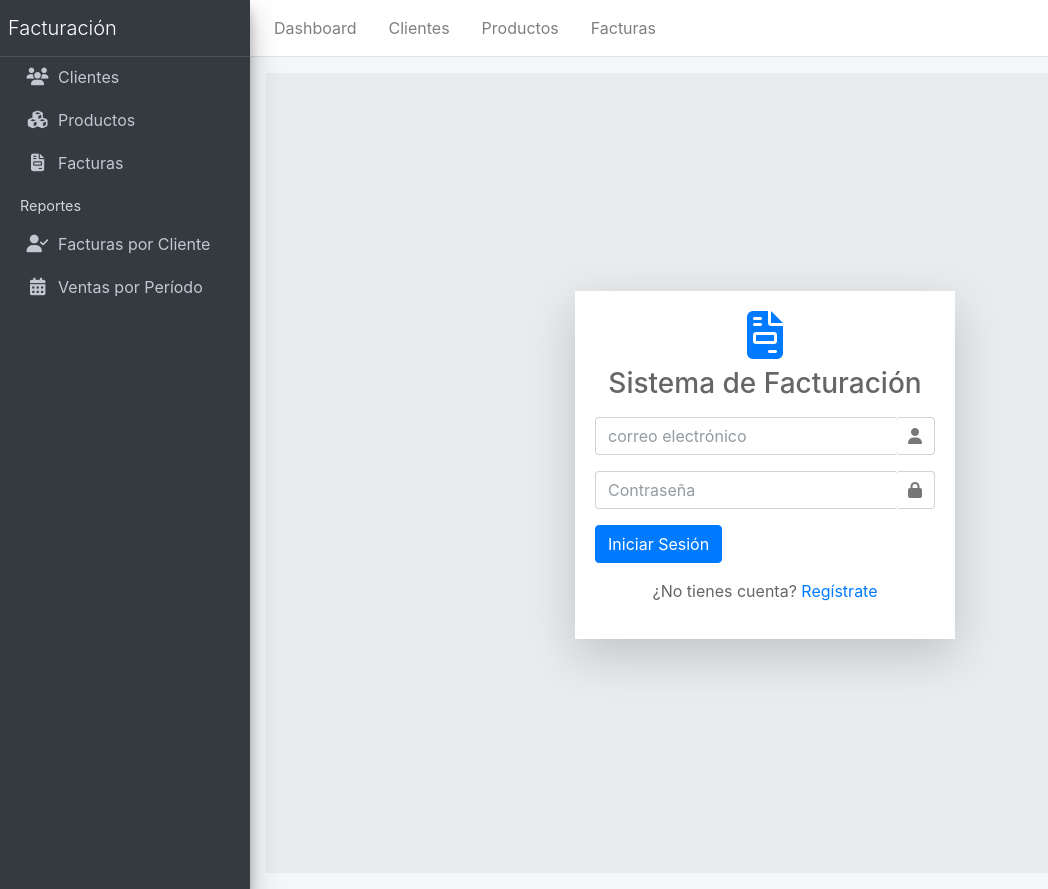
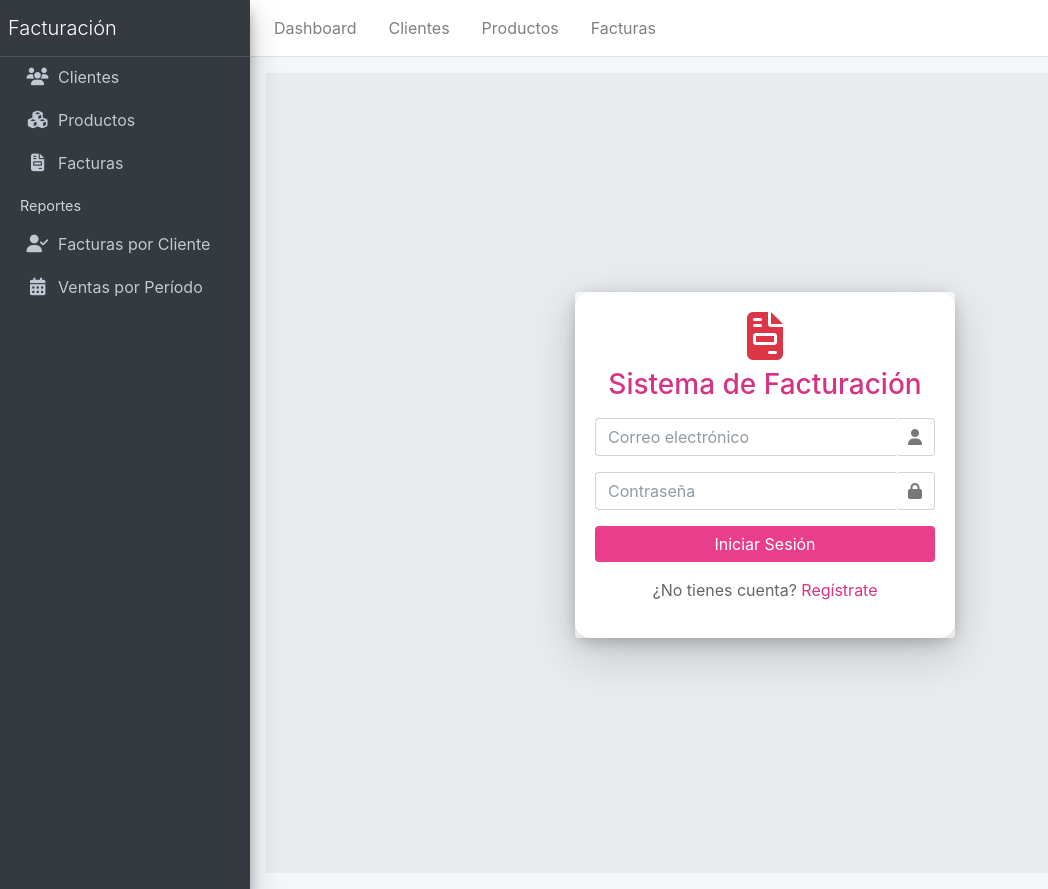
Before and after one commit to benedettichiara3/SISTEMA-DE-FACTURACION-PROG-, a Flask app: page /login in a window 1280 px wide. Shown: the whole page, without its empty margins (0-1048 px from the left). Run offline with Flask 3, Linux system fonts and the light colour scheme; some libraries are stand-ins or nearby versions.

Commit message:
Update login.html

```diff
--- a/templates/login.html
+++ b/templates/login.html
@@ -1,14 +1,34 @@
 {% extends "base.html" %}
 {% block content %}
+
+<style>
+  body {
+    background: linear-gradient(135deg, #f8bbd0, #e1bee7);
+    height: 100vh;
+  }
+  .login-card-body {
+    border-radius: 15px;
+    background: white;
+    box-shadow: 0px 4px 15px rgba(0,0,0,0.2);
+  }
+  .btn-rosa {
+    background-color: #e83e8c;
+    color: white;
+    border: none;
+  }
+  .btn-rosa:hover {
+    background-color: #d63384;
+    color: white;
+  }
+</style>
 
 <div class="login-page d-flex align-items-center justify-content-center" style="min-height: 100vh;">
   <div class="card shadow-lg" style="width: 380px;">
     <div class="card-body login-card-body">
       <div class="text-center mb-3">
-        <i class="fa fa-file-invoice fa-3x text-primary"></i>
-        <h3 class="mt-2">Sistema de Facturación</h3>
+        <i class="fa fa-file-invoice fa-3x text-danger"></i>
+        <h3 class="mt-2" style="color:#d63384;">Sistema de Facturación</h3>
       </div>
-
 
       {% with messages = get_flashed_messages() %}
         {% if messages %}
@@ -20,7 +40,7 @@
 
       <form method="POST" action="{{ url_for('login') }}">
         <div class="input-group mb-3">
-          <input type="email" name="email" class="form-control" placeholder="correo electrónico" required>
+          <input type="email" name="email" class="form-control" placeholder="Correo electrónico" required>
           <div class="input-group-text"><i class="fa fa-user"></i></div>
         </div>
         <div class="input-group mb-3">
@@ -28,12 +48,12 @@
           <div class="input-group-text"><i class="fa fa-lock"></i></div>
         </div>
         <div class="d-grid gap-2">
-          <button type="submit" class="btn btn-primary">Iniciar Sesión</button>
+          <button type="submit" class="btn btn-rosa btn-block">Iniciar Sesión</button>
         </div>
       </form>
 
       <div class="mt-3 text-center">
-        <p>¿No tienes cuenta? <a href="{{ url_for('register') }}">Regístrate</a></p>
+        <p>¿No tienes cuenta? <a href="{{ url_for('register') }}" style="color:#d63384;">Regístrate</a></p>
       </div>
     </div>
   </div>
```
